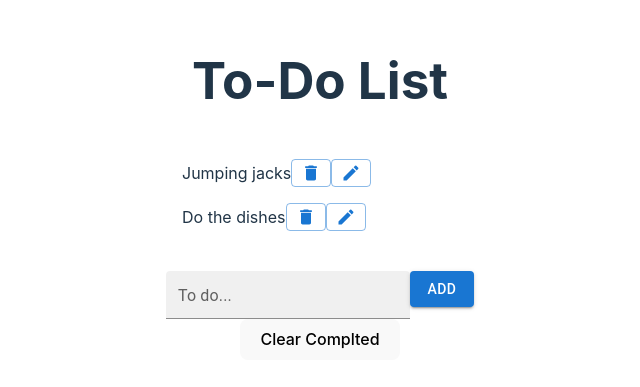
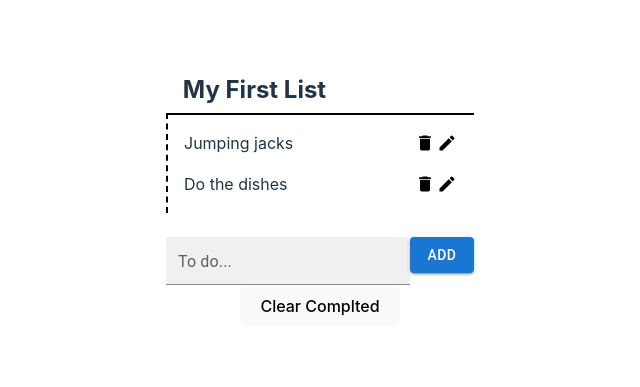
Before and after one commit to abelinsenmayer/rememberall, a React (Vite) app in the folder rememberall/: page / in a window 1280 px wide. Shown: the part 211-598 px from the top of the page, without its empty margins (320-960 px from the left). Built offline with nearby package versions, Linux system fonts and the light colour scheme.

Commit message:
Styling on list, list items, etc.

```diff
--- a/rememberall/src/App.jsx
+++ b/rememberall/src/App.jsx
@@ -11,7 +11,9 @@ function App() {
   ]
 
   return (
-    <ToDoList initItems={items} />
+    <>
+      <ToDoList initItems={items} title="My First List" />
+    </>
   )
 }
 
--- /dev/null
+++ b/rememberall/src/todolist/ToDoList.css
@@ -0,0 +1,10 @@
+.ToDoList .list-body {
+    border-left: 2px dashed black;
+    border-top: 2px solid black;
+}
+
+.ToDoList h2 {
+    text-align: start;
+    margin-bottom: 0.2em;
+    margin-left: 0.7em;
+}
--- a/rememberall/src/todolist/ToDoList.jsx
+++ b/rememberall/src/todolist/ToDoList.jsx
@@ -6,13 +6,15 @@ import { List } from '@mui/material'
 import { v4 as uuid } from 'uuid'
 import { DragDropContext } from 'react-beautiful-dnd'
 import { StrictModeDroppable } from '../StrictModeDroppable'
+import { Container } from '@mui/material'
+import './ToDoList.css'
 
 /**
  * A to-do list. Each item in the list is a {@link ToDo} represented visually by a {@link ToDoListItem}.
  * @param {ToDo[]} initItems A list of {@link ToDo} objects representing the list's initial contents.
  * @returns
  */
-export default function ToDoList({ initItems }) {
+export default function ToDoList({ initItems, title }) {
     const [items, setItems] = useState(initItems)
 
     // Handlers for modifying list items
@@ -46,13 +48,13 @@ export default function ToDoList({ initItems }) {
     }
 
     return (
-        <>
-            <h1>To-Do List</h1>
+        <Container className='ToDoList' maxWidth='xs'>
+            <h2>{title}</h2>
             <DragDropContext onDragEnd={handleDragEnd}>
                 <StrictModeDroppable type='TO_DO_LIST' droppableId={`to-do-list-${uuid()}`}>
                     {(provided, snapshot) => (
                         <div ref={provided.innerRef} {...provided.droppableProps} >
-                            <List>
+                            <List className='list-body'>
                                 {items.map((item, index) =>
                                     <ToDoListItem
                                         key={item.id}
@@ -72,6 +74,7 @@ export default function ToDoList({ initItems }) {
             <br />
             <CreateItemForm addItem={addItem} />
             <Button variant="contained" onClick={clearCompleted}>Clear Complted</Button>
-        </>
+        </Container>
+
     )
 }
--- a/rememberall/src/todolist/ToDoListItem.css
+++ b/rememberall/src/todolist/ToDoListItem.css
@@ -1,3 +1,15 @@
 .ToDoListItem button {
     min-width: 0em;
+    padding: 0.2em;
+    color: black;
+    border: none;
 }
+
+.ToDoListItem button:hover {
+    color: red;
+    border: none;
+}
+
+.ToDoListItem .MuiListItem-root span {
+    width: 100%;
+}
--- a/rememberall/src/todolist/ToDoListItem.jsx
+++ b/rememberall/src/todolist/ToDoListItem.jsx
@@ -26,8 +26,8 @@ function ToDoListItem({ todo, toggleDone, remove, updateItem, index }) {
     return (
         <Draggable index={index} draggableId={todo.id}>
             {(provided, snapshot) => (
-                <div ref={provided.innerRef} {...provided.draggableProps} {...provided.dragHandleProps}>
-                    <ListItem className='ToDoListItem' gable="true">
+                <div ref={provided.innerRef} {...provided.draggableProps} {...provided.dragHandleProps} className='ToDoListItem'>
+                    <ListItem gable="true" alignItems='center'>
                         {/* Display the regular view if we are not currenly editing the item */}
                         {!isEditing && (
                             <>
```
